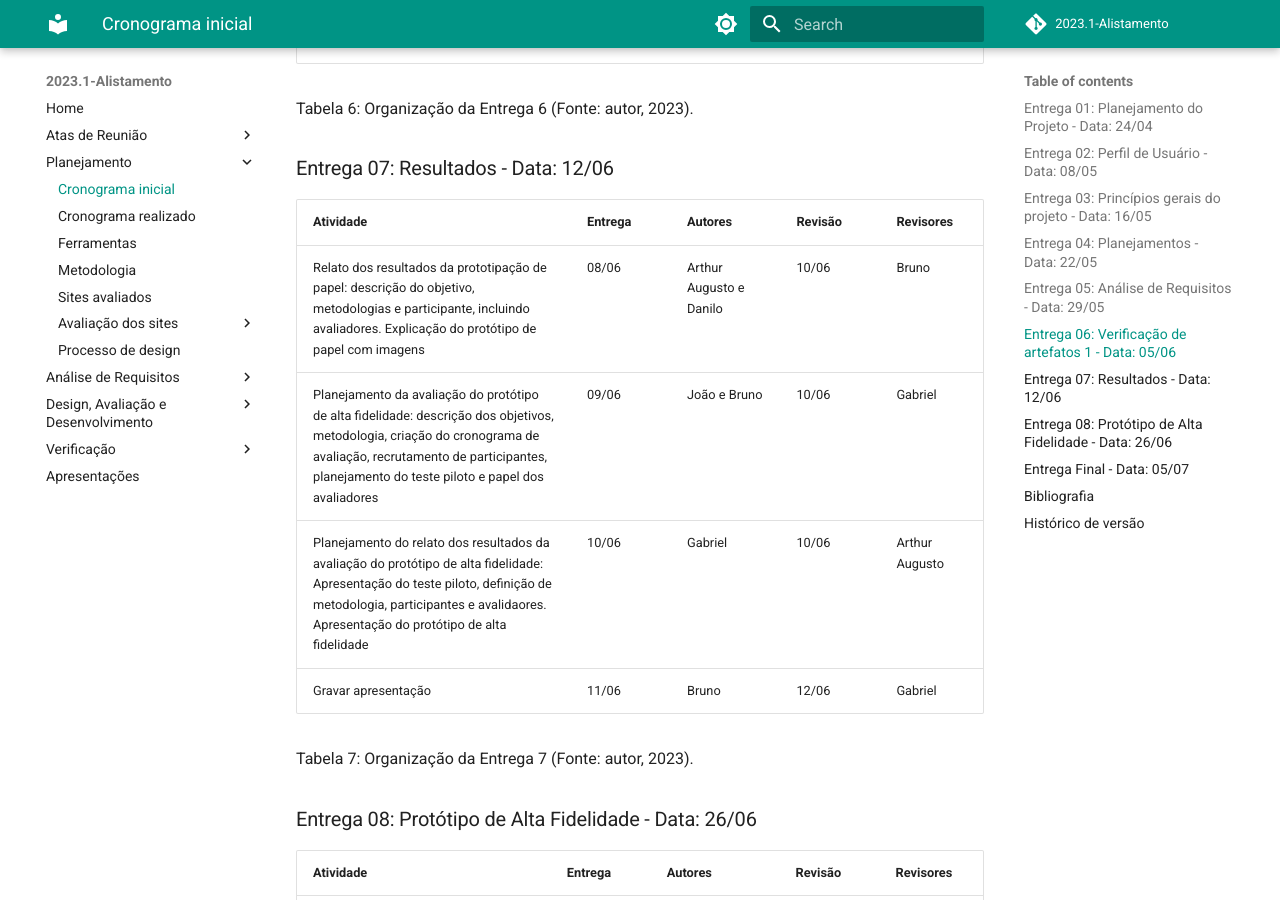
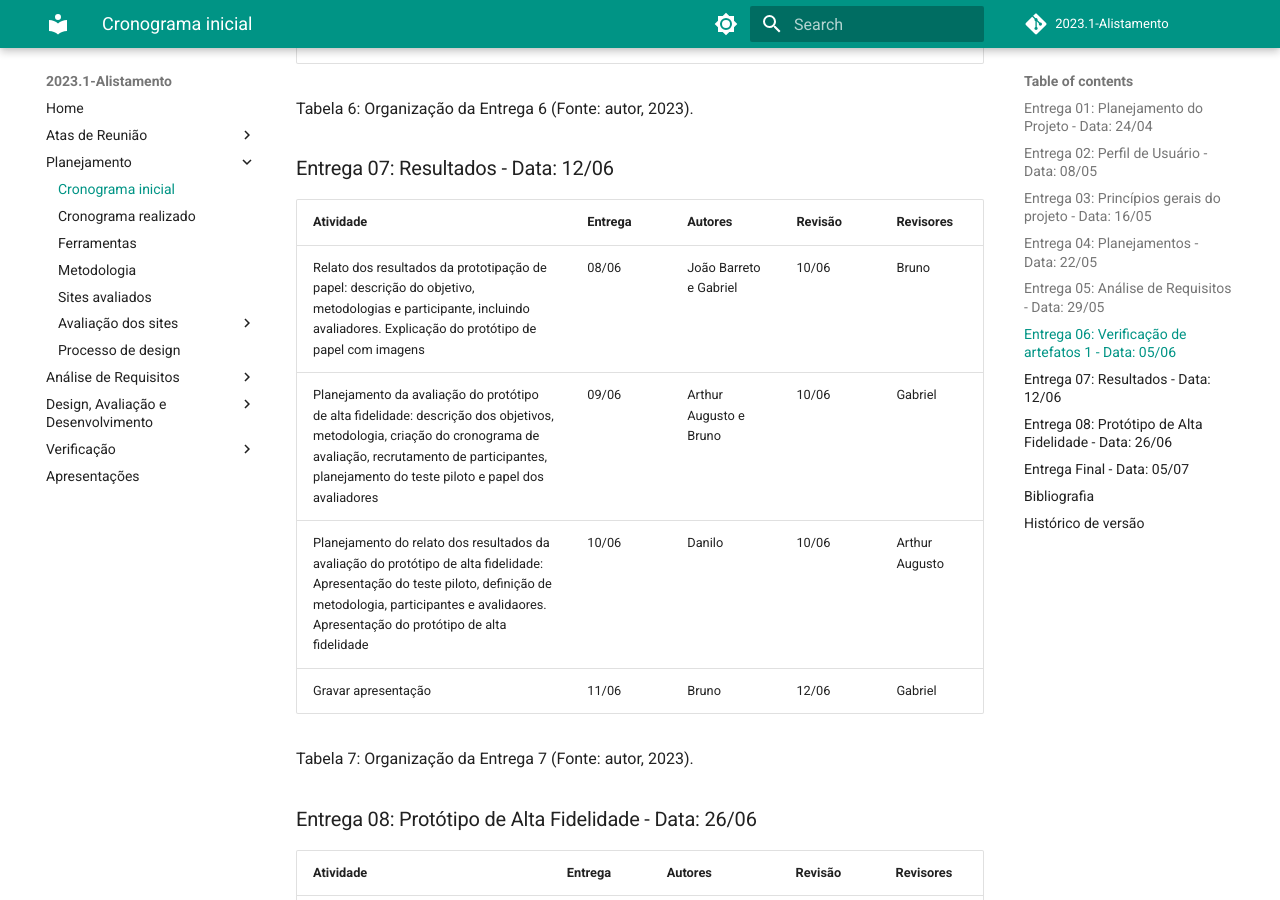
Before and after one commit to Interacao-Humano-Computador/2023.1-Alistamento, an MkDocs documentation site: the page built from docs/planejamento/cronograma.md, in a window 1280 px wide and 900 px high, scrolled down 4439 px. Built offline with MkDocs 1.6.1 and Material for MkDocs 9.7.7, drawn with Linux system fonts in a browser that asks for light colours; comment, search, counter and statistics services are not loaded.

Commit message:
atualizando cronograma

```diff
--- a/docs/planejamento/cronograma.md
+++ b/docs/planejamento/cronograma.md
@@ -80,9 +80,9 @@ Tabela 6: Organização da Entrega 6 (Fonte: autor, 2023).
 ### Entrega 07: Resultados - Data: 12/06
 | Atividade | Entrega | Autores | Revisão | Revisores |
 |---|---|---|---|---|
-| Relato dos resultados da prototipação de papel: descrição do objetivo, metodologias e participante, incluindo avaliadores. Explicação do protótipo de papel com imagens | 08/06 | Arthur Augusto e Danilo | 10/06 | Bruno |
-| Planejamento da avaliação do protótipo de alta fidelidade: descrição dos objetivos, metodologia, criação do cronograma de avaliação, recrutamento de participantes, planejamento do teste piloto e papel dos avaliadores | 09/06 | João e Bruno | 10/06 | Gabriel |
-| Planejamento do relato dos resultados da avaliação do protótipo de alta fidelidade: Apresentação do teste piloto, definição de metodologia, participantes e avalidaores. Apresentação do protótipo de alta fidelidade | 10/06 | Gabriel | 10/06 | Arthur Augusto |
+| Relato dos resultados da prototipação de papel: descrição do objetivo, metodologias e participante, incluindo avaliadores. Explicação do protótipo de papel com imagens | 08/06 | João Barreto e Gabriel | 10/06 | Bruno |
+| Planejamento da avaliação do protótipo de alta fidelidade: descrição dos objetivos, metodologia, criação do cronograma de avaliação, recrutamento de participantes, planejamento do teste piloto e papel dos avaliadores | 09/06 | Arthur Augusto e Bruno | 10/06 | Gabriel |
+| Planejamento do relato dos resultados da avaliação do protótipo de alta fidelidade: Apresentação do teste piloto, definição de metodologia, participantes e avalidaores. Apresentação do protótipo de alta fidelidade | 10/06 | Danilo | 10/06 | Arthur Augusto |
 | Gravar apresentação | 11/06 | Bruno | 12/06 | Gabriel |
 
 Tabela 7: Organização da Entrega 7 (Fonte: autor, 2023).
```
